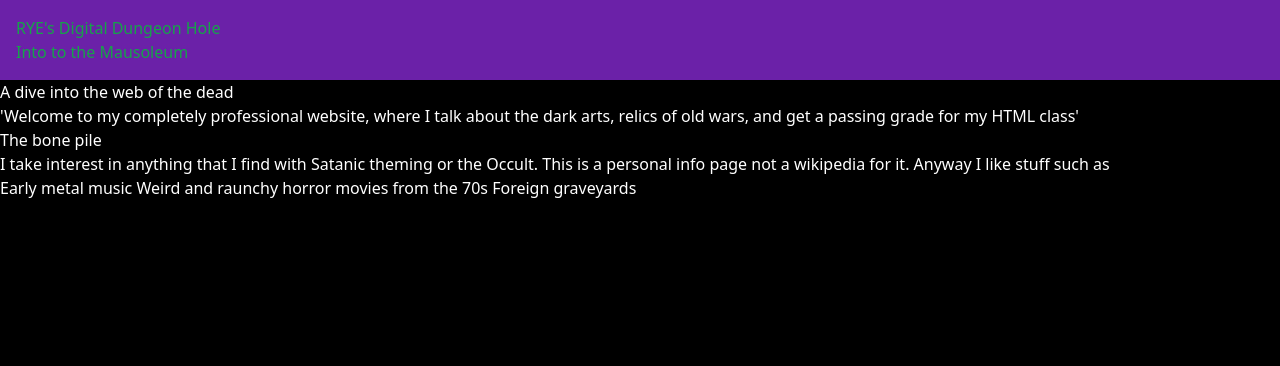
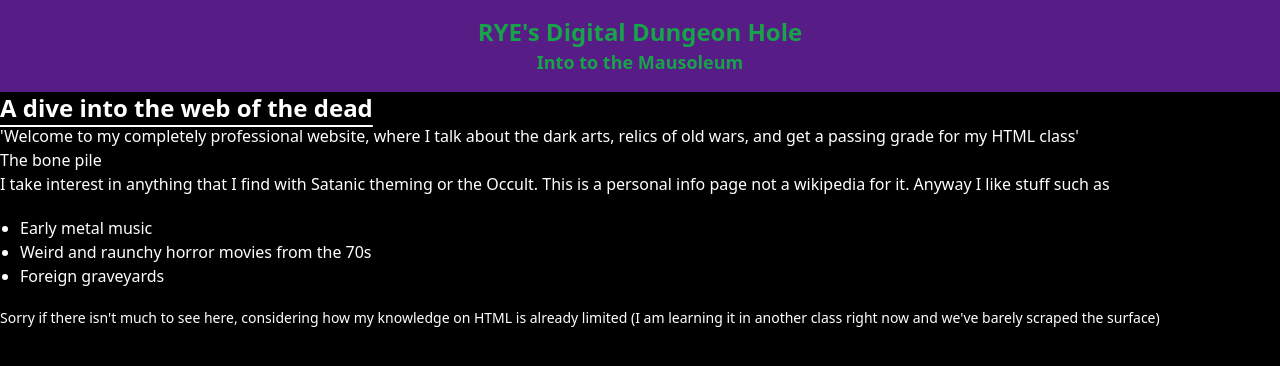
Before and after one commit to SWIC-177/html-css-skills-demo-fleshfromthebone, a website built with Vite: page index.html in a window 1280 px wide. Built offline with nearby package versions, Linux system fonts and the light colour scheme.

Commit message:
thats it im going to bed

```diff
--- a/index.html
+++ b/index.html
@@ -8,28 +8,39 @@
     <title>Ry's Mausoleum of Filth</title>
   </head>
   <body class="bg-black text-white">
-    <header class="bg-purple-800 p-4 text-green-600">
-      <div>
-        <h1 class="text-xlg">RYE's Digital Dungeon Hole</h1>
-        <h2>Into to the Mausoleum</h2>
+    <header class="bg-purple-900 p-4 font-bold text-green-600">
+      <div class="text-center">
+        <h1 class="text-2xl">RYE's Digital Dungeon Hole</h1>
+        <h2 class="text-lg">Into to the Mausoleum</h2>
       </div>
     </header>
-    <div>
-      <h3>A dive into the web of the dead</h3>
+    <div class="text-wrap">
+      <h3 class="text-left text-2xl font-bold underline underline-offset-8">
+        A dive into the web of the dead
+      </h3>
       <p>
         'Welcome to my completely professional website, where I talk about the
         dark arts, relics of old wars, and get a passing grade for my HTML
         class'
       </p>
     </div>
-    <h2>The bone pile</h2>
+    <h2 class="text-md">The bone pile</h2>
     <p>
       I take interest in anything that I find with Satanic theming or the
       Occult. This is a personal info page not a wikipedia for it. Anyway I like
       stuff such as
     </p>
-    <ls>Early metal music</ls>
-    <ls>Weird and raunchy horror movies from the 70s</ls>
-    <ls>Foreign graveyards</ls>
+    <div>
+      <ul class="list-disc p-5">
+        <li>Early metal music</li>
+        <li>Weird and raunchy horror movies from the 70s</li>
+        <li>Foreign graveyards</li>
+      </ul>
+      <p class="text-sm font-thin">
+        Sorry if there isn't much to see here, considering how my knowledge on
+        HTML is already limited (I am learning it in another class right now and
+        we've barely scraped the surface)
+      </p>
+    </div>
   </body>
 </html>
```
